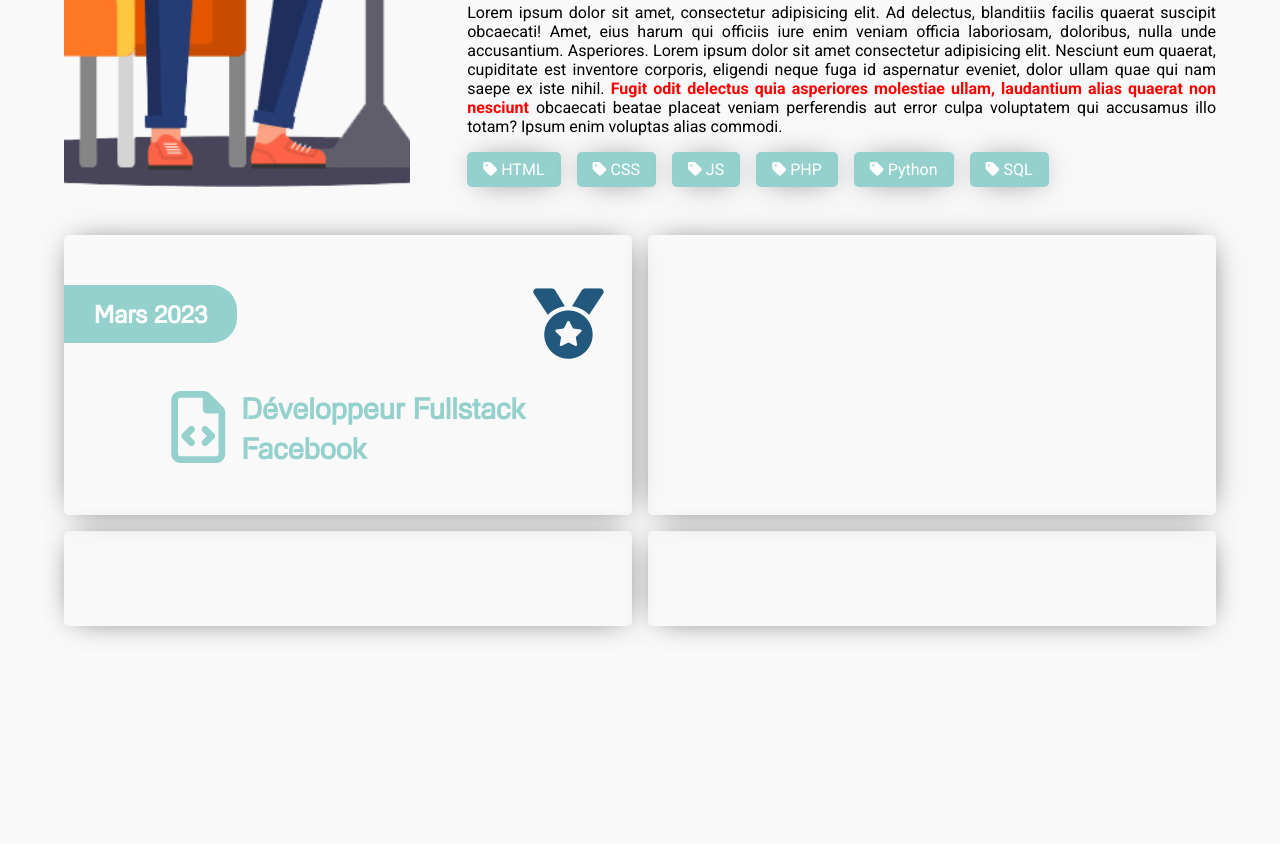
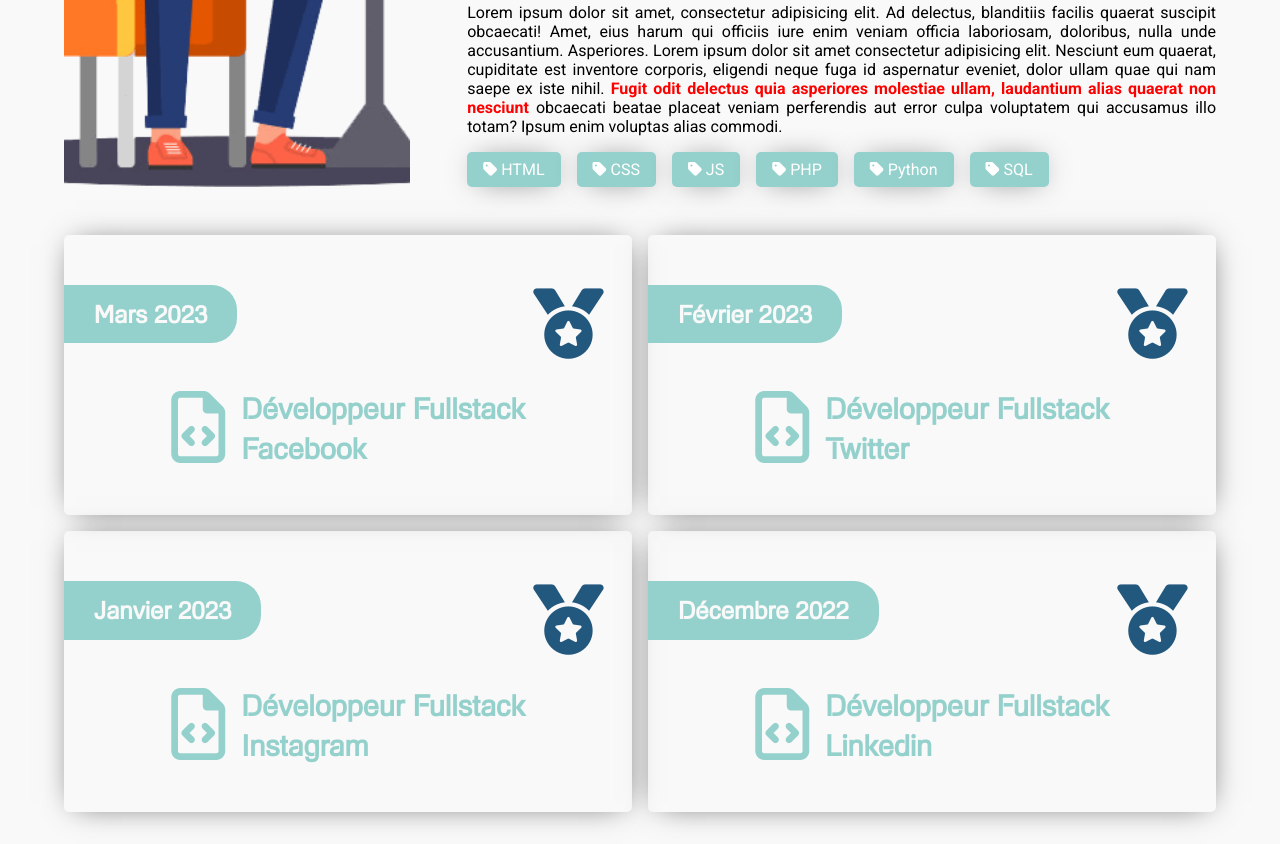
Before and after one commit to eponsard/firstsite, a plain HTML site: page index.html in a window 1280 px wide. Shown: the part 2238-3082 px from the top of the page. Before the commit the page ends 2896 px from the top, so only its background shows below. Drawn offline with Linux system fonts and the light colour scheme.

Commit message:
Fin section cv card

```diff
--- a/index.html
+++ b/index.html
@@ -160,9 +160,42 @@
                         </div>
                     </div>
                 </div>
-                <div class="cv-card"></div>
-                <div class="cv-card"></div>
-                <div class="cv-card"></div>
+                <div class="cv-card"> <span>
+                        <i class="fas fa-medal"></i>
+                    </span>
+                    <h2>Février 2023</h2>
+                    <div class="cv-details">
+                        <i class="fa-regular fa-file-code"></i>
+                        <div class="cv-informations">
+                            <h3>Développeur Fullstack</h3>
+                            <h3>Twitter</h3>
+                        </div>
+                    </div>
+                </div>
+                <div class="cv-card"> <span>
+                        <i class="fas fa-medal"></i>
+                    </span>
+                    <h2>Janvier 2023</h2>
+                    <div class="cv-details">
+                        <i class="fa-regular fa-file-code"></i>
+                        <div class="cv-informations">
+                            <h3>Développeur Fullstack</h3>
+                            <h3>Instagram</h3>
+                        </div>
+                    </div>
+                </div>
+                <div class="cv-card"> <span>
+                        <i class="fas fa-medal"></i>
+                    </span>
+                    <h2> Décembre 2022</h2>
+                    <div class="cv-details">
+                        <i class="fa-regular fa-file-code"></i>
+                        <div class="cv-informations">
+                            <h3>Développeur Fullstack</h3>
+                            <h3>Linkedin</h3>
+                        </div>
+                    </div>
+                </div>
             </div>
         </section>
     </main>
--- a/styles/main.css
+++ b/styles/main.css
@@ -11,6 +11,7 @@
 :root {
     --primary: #95D1CC;
     --secondary: #22577E;
+    --white: #f9f9f9;
     --border-radius: 5px;
     --box-shadow-default: 1px 1px 30px -10px rgba(0, 0, 0, .7);
 }
@@ -24,7 +25,7 @@
 
 /***************** STRUCTURE ***********************/
 body {
-    background-color: #f9f9f9;
+    background-color: var(--white);
     font-family: 'Roboto', sans-serif;
 }
 
@@ -191,7 +192,7 @@ em {
 
 .card-body p {
     margin-bottom: 1em;
-    color: #f9f9f9;
+    color: var(--white);
 }
 
 /******************** Profil *******************/
@@ -253,22 +254,39 @@ em {
     position: relative;
 }
 
+.cv-card:hover {
+    background: var(--primary);
+    transform: translateY(-5px);
+}
+
 .cv-card span {
     font-size: 4.4em;
     color: var(--secondary);
     position: absolute;
     top: 50px;
     right: 5%;
+
+}
+
+.cv-card:hover span {
+    color: var(--white);
 }
 
 .cv-card h2 {
     background: var(--primary);
     display: inline-block;
     padding: 15px 30px;
-    color: #fff;
+    color: var(--white);
     font-size: 1.5em;
     border-radius: 0 25px 25px 0;
     margin-bottom: 2em;
+}
+
+.cv-card:hover h2 {
+    background: var(--white);
+    color: var(--primary);
+    box-shadow: 0 4px 20px rgba(13, 85, 90, .2);
+    transform: translateY(-4px);
 }
 
 .cv-details {
@@ -285,3 +303,16 @@ em {
 .cv-details h3 {
     color: var(--primary);
 }
+
+.cv-card:hover .cv-details,
+.cv-card:hover .cv-details h3 {
+    color: var(--white);
+}
+
+.cv-card,
+.cv-card span,
+.cv-card h2,
+.cv-details,
+.cv-details h3 {
+    transition: all .4s ease-in-out;
+}
```
